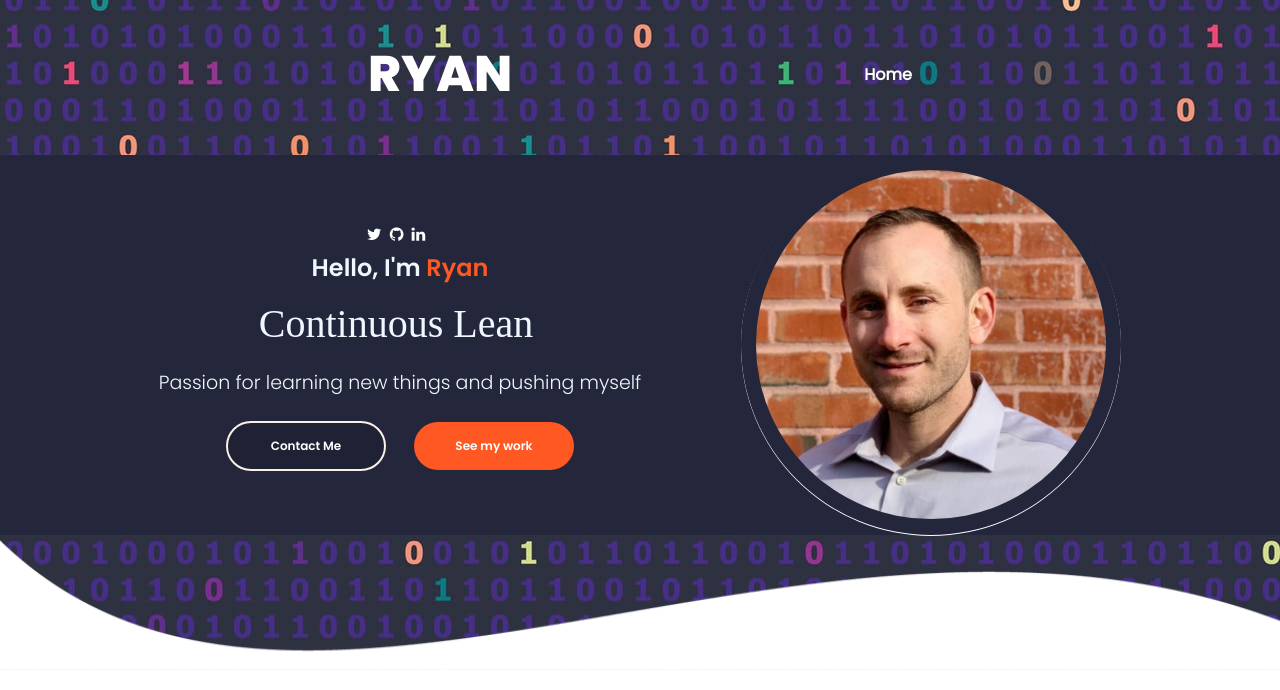
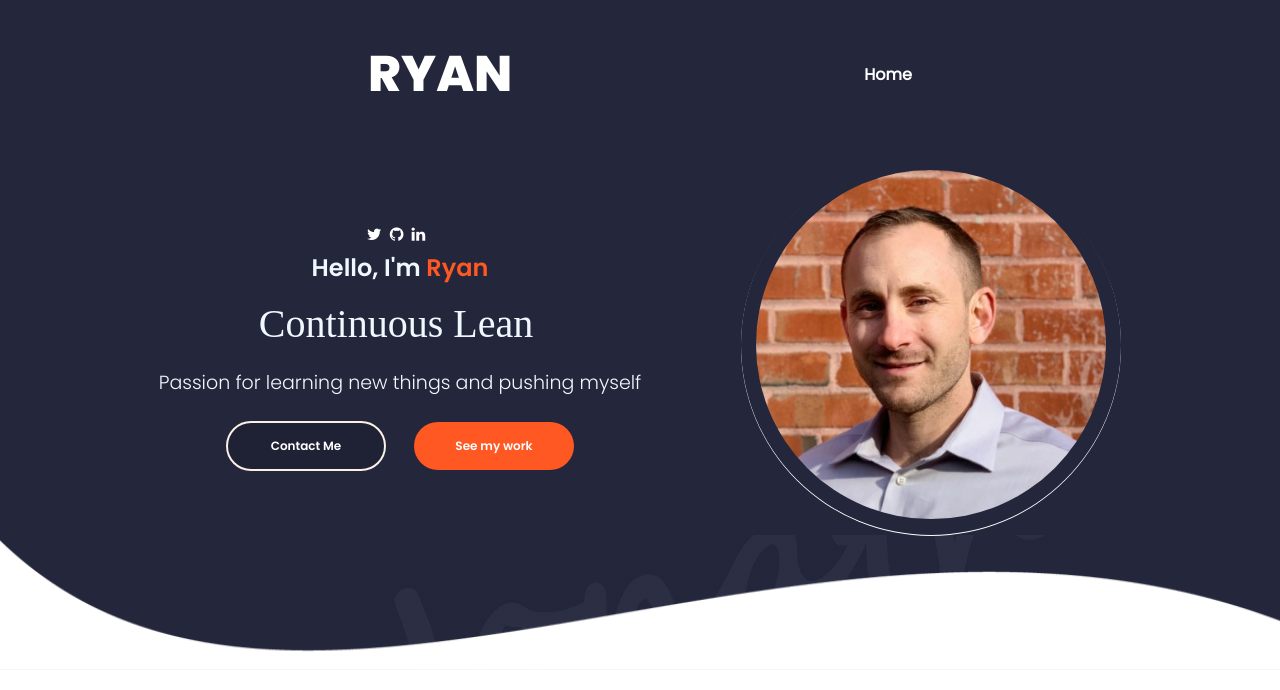
Before and after one commit to RdotSilva/TypeScript-React-Showcase, a React (Create React App) app: page / in a window 1280 px wide. Shown: the top 690 px of the page. Built offline with nearby package versions, Linux system fonts and the light colour scheme; a web font is replaced by a local one.

Commit message:
Add TODO to change background image

```diff
--- a/src/components/Home/Home.css
+++ b/src/components/Home/Home.css
@@ -3,5 +3,5 @@
   flex-direction: column;
   justify-content: space-between;
   min-height: 670px;
-  background-image: url("../../assets/images/bg-2.jpg");
+  background-image: url("../../assets/images/bg.jpg"); /* TODO: change background image */
 }
```
